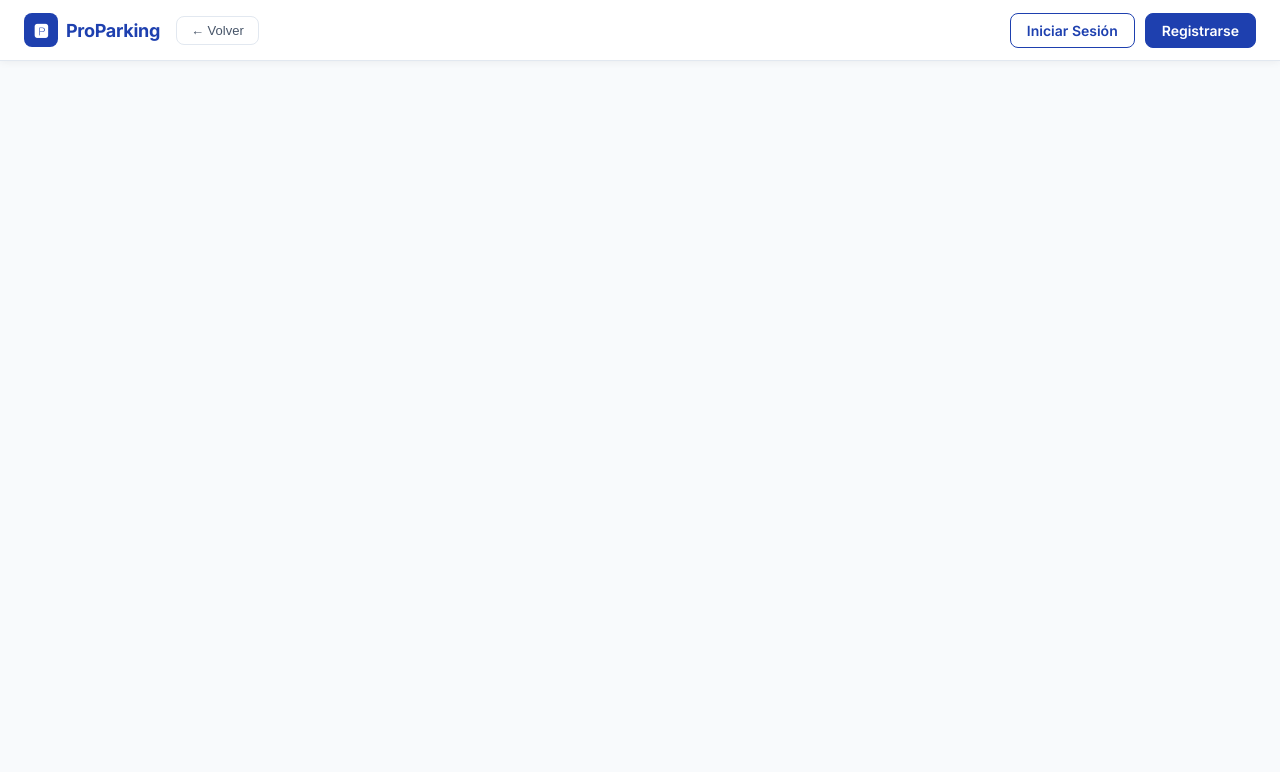
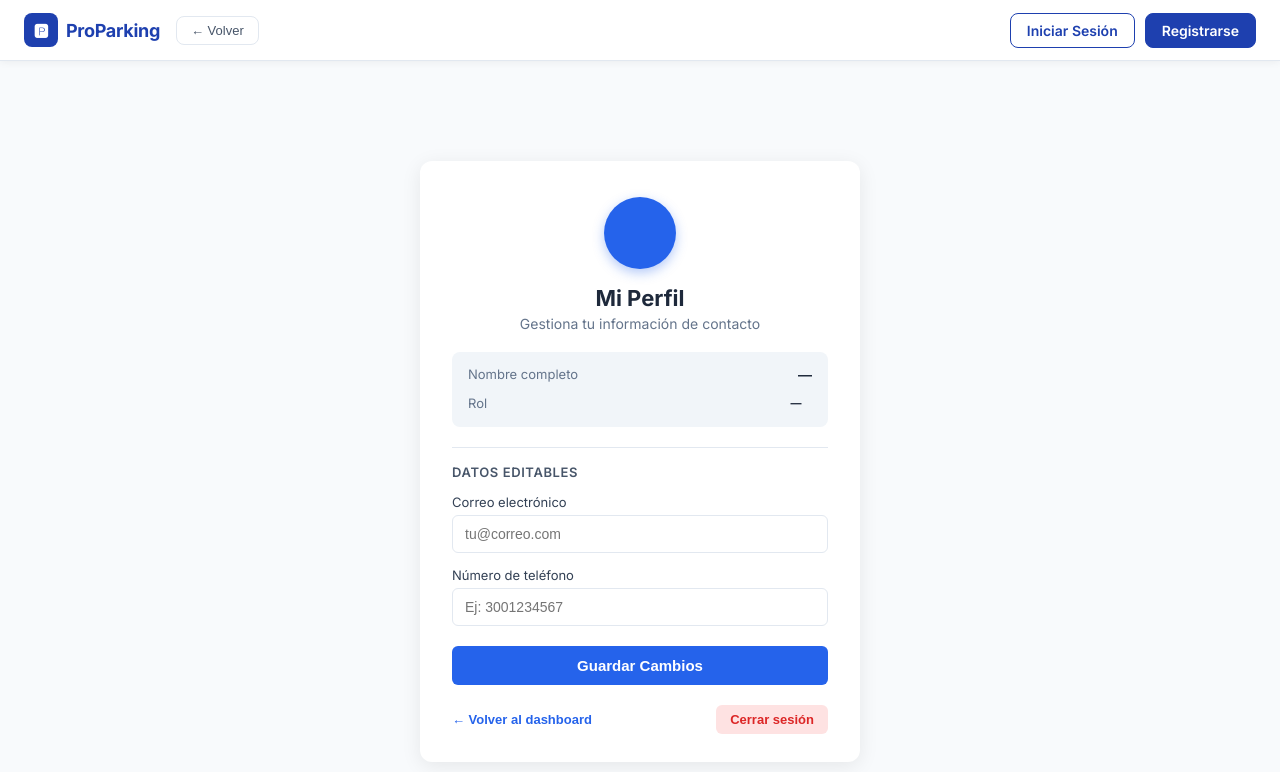
Before and after one commit to jgonzal12/frontproparking, a React (Vite) app in the folder proparking-web/: page /perfil in a window 1280 px wide. Shown: the top 772 px of the page. Built offline with nearby package versions, Linux system fonts and the light colour scheme; no server answers.

Commit message:
Update profil lastname

```diff
--- a/proparking-web/src/context/AuthContext.jsx
+++ b/proparking-web/src/context/AuthContext.jsx
@@ -1,38 +1,56 @@
 import { createContext, useContext, useState } from 'react';
+import { cerrarSesion } from '../services/authService';
 
 const AuthContext = createContext(null);
 
 export function AuthProvider({ children }) {
+
     const [usuario, setUsuario] = useState(() => {
-        const token = localStorage.getItem('token');
-        if (!token) return null;
-        return {
-            token,
-            rol:      localStorage.getItem('rol'),
-            nombre:   localStorage.getItem('nombre'),
-            apellido: localStorage.getItem('apellido'),
-            email:    localStorage.getItem('email'),
-            id:       localStorage.getItem('id'),
-        };
+        const rol      = localStorage.getItem('rol');
+        const nombre   = localStorage.getItem('nombre');
+        const apellido = localStorage.getItem('apellido');
+        const id       = localStorage.getItem('id');
+        const email    = localStorage.getItem('email');
+        const telefono = localStorage.getItem('telefono');
+        if (!rol) return null;
+        return { rol, nombre, apellido, id, email, telefono };
     });
 
     const login = (data) => {
-        localStorage.setItem('token',    data.token);
         localStorage.setItem('rol',      data.rol);
         localStorage.setItem('nombre',   data.nombre);
-        localStorage.setItem('apellido', data.apellido || '');
-        localStorage.setItem('email',    data.email || '');
+        localStorage.setItem('apellido', data.apellido  || '');
         localStorage.setItem('id',       data.id);
-        setUsuario(data);
+        localStorage.setItem('email',    data.email     || '');
+        localStorage.setItem('telefono', data.telefono  || '');
+        setUsuario({
+            rol:      data.rol,
+            nombre:   data.nombre,
+            apellido: data.apellido  || '',
+            id:       data.id,
+            email:    data.email     || '',
+            telefono: data.telefono  || '',
+        });
     };
 
-    const logout = () => {
+    // Permite actualizar campos del perfil sin cerrar sesión
+    const actualizarUsuario = (datos) => {
+        const nuevo = { ...usuario, ...datos };
+        if (datos.email    !== undefined) localStorage.setItem('email',    datos.email);
+        if (datos.telefono !== undefined) localStorage.setItem('telefono', datos.telefono);
+        if (datos.nombre   !== undefined) localStorage.setItem('nombre',   datos.nombre);
+        if (datos.apellido !== undefined) localStorage.setItem('apellido', datos.apellido);
+        setUsuario(nuevo);
+    };
+
+    const logout = async () => {
+        await cerrarSesion();
         localStorage.clear();
         setUsuario(null);
     };
 
     return (
-        <AuthContext.Provider value={{ usuario, login, logout }}>
+        <AuthContext.Provider value={{ usuario, login, logout, actualizarUsuario, setUsuario }}>
             {children}
         </AuthContext.Provider>
     );
@@ -41,3 +59,5 @@ export function AuthProvider({ children }) {
 export function useAuth() {
     return useContext(AuthContext);
 }
+
+export { AuthContext };
--- a/proparking-web/src/pages/Perfil.jsx
+++ b/proparking-web/src/pages/Perfil.jsx
@@ -1,95 +1,149 @@
+import React, { useState, useEffect } from 'react';
+import { useNavigate } from 'react-router-dom';
 import { useAuth } from '../context/AuthContext';
+import { actualizarPerfil } from '../services/usuarioService';
 import '../styles/Perfil.css';
 
-const rolLabel = {
-    CLIENTE: 'Cliente',
-    ADMIN: 'Administrador',
-    SUPER_ADMIN: 'Super Admin',
-};
+const Perfil = () => {
+    const navigate = useNavigate();
+    const { usuario, actualizarUsuario, logout } = useAuth();
 
-const rolColor = {
-    CLIENTE: { bg: '#e0e7ff', color: '#2563eb' },
-    ADMIN: { bg: '#fef08a', color: '#854d0e' },
-    SUPER_ADMIN: { bg: '#ede9fe', color: '#7c3aed' },
-};
+    const [formData, setFormData] = useState({
+        correo:   '',
+        telefono: '',
+    });
+    const [mensaje, setMensaje] = useState({ texto: '', tipo: '' });
+    const [loading, setLoading]  = useState(false);
 
-function Perfil() {
-    const { usuario } = useAuth();
+    useEffect(() => {
+        if (usuario) {
+            setFormData({
+                correo:   usuario.email    || '',
+                telefono: usuario.telefono || '',
+            });
+        }
+    }, [usuario]);
 
-    if (!usuario) return null;
+    const handleChange = (e) => {
+        setFormData({ ...formData, [e.target.name]: e.target.value });
+    };
 
-    const colores = rolColor[usuario.rol] || { bg: '#e2e8f0', color: '#475569' };
-    const inicial = (usuario.nombre || 'U')[0].toUpperCase();
+    const handleSubmit = async (e) => {
+        e.preventDefault();
+        setMensaje({ texto: '', tipo: '' });
+        setLoading(true);
+        try {
+            const data = await actualizarPerfil(formData);
+            // Actualizar contexto con los nuevos datos devueltos por el backend
+            actualizarUsuario({
+                email:    data.email    || formData.correo,
+                telefono: data.telefono || formData.telefono,
+            });
+            setMensaje({ texto: 'Tus datos han sido actualizados correctamente.', tipo: 'success' });
+        } catch (error) {
+            setMensaje({
+                texto: error.response?.data?.message || error.response?.data?.error || 'Hubo un error al actualizar el perfil.',
+                tipo: 'error',
+            });
+        } finally {
+            setLoading(false);
+        }
+    };
+
+    const handleLogout = async () => {
+        await logout();
+        navigate('/login');
+    };
+
+    // Determina la ruta de regreso según el rol
+    const handleVolver = () => {
+        if (usuario?.rol === 'SUPER_ADMIN') navigate('/superadmin-dashboard');
+        else if (usuario?.rol === 'ADMIN')  navigate('/admin-dashboard');
+        else                                navigate('/dashboard');
+    };
 
     return (
-        <div className="perfil-wrapper">
+        <div className="perfil-container">
             <div className="perfil-card">
+                {/* Encabezado con avatar de iniciales */}
+                <div className="perfil-avatar">
+                    {usuario?.nombre?.charAt(0).toUpperCase()}
+                    {usuario?.apellido?.charAt(0).toUpperCase()}
+                </div>
 
-                {/* ── Avatar y nombre ── */}
-                <div className="perfil-header">
-                    <div className="perfil-avatar">{inicial}</div>
-                    <div className="perfil-header-info">
-                        <h2 className="perfil-nombre">
-                            {usuario.nombre} {usuario.apellido}
-                        </h2>
-                        <span
-                            className="perfil-rol-badge"
-                            style={{ backgroundColor: colores.bg, color: colores.color }}
-                        >
-                            {rolLabel[usuario.rol] || usuario.rol}
+                <h2>Mi Perfil</h2>
+                <p className="perfil-subtitle">Gestiona tu información de contacto</p>
+
+                {/* Datos no editables */}
+                <div className="perfil-info-readonly">
+                    <div className="perfil-info-row">
+                        <span className="perfil-info-label">Nombre completo</span>
+                        <span className="perfil-info-value">
+                            {usuario?.nombre || '—'} {usuario?.apellido || ''}
+                        </span>
+                    </div>
+                    <div className="perfil-info-row">
+                        <span className="perfil-info-label">Rol</span>
+                        <span className={`perfil-rol perfil-rol--${(usuario?.rol || '').toLowerCase()}`}>
+                            {usuario?.rol || '—'}
                         </span>
                     </div>
                 </div>
 
+                {/* Divider */}
                 <div className="perfil-divider" />
 
-                {/* ── Información ── */}
-                <div className="perfil-section-title">Información de la cuenta</div>
+                <p className="perfil-section-title">Datos editables</p>
 
-                <div className="perfil-fields">
-                    <div className="perfil-field">
-                        <span className="perfil-field-label">Nombre</span>
-                        <span className="perfil-field-value">{usuario.nombre}</span>
+                {mensaje.texto && (
+                    <div className={`alert alert-${mensaje.tipo}`}>
+                        {mensaje.texto}
+                    </div>
+                )}
+
+                <form onSubmit={handleSubmit} className="perfil-form">
+                    <div className="form-group">
+                        <label htmlFor="correo">Correo electrónico</label>
+                        <input
+                            type="email"
+                            id="correo"
+                            name="correo"
+                            value={formData.correo}
+                            onChange={handleChange}
+                            required
+                            placeholder="tu@correo.com"
+                        />
                     </div>
 
-                    <div className="perfil-field">
-                        <span className="perfil-field-label">Apellido</span>
-                        <span className="perfil-field-value">{usuario.apellido || '—'}</span>
+                    <div className="form-group">
+                        <label htmlFor="telefono">Número de teléfono</label>
+                        <input
+                            type="text"
+                            id="telefono"
+                            name="telefono"
+                            value={formData.telefono}
+                            onChange={handleChange}
+                            placeholder="Ej: 3001234567"
+                        />
                     </div>
 
-                    <div className="perfil-field">
-                        <span className="perfil-field-label">Correo electrónico</span>
-                        <span className="perfil-field-value">{usuario.email}</span>
-                    </div>
+                    <button type="submit" className="btn-guardar" disabled={loading}>
+                        {loading ? 'Guardando cambios...' : 'Guardar Cambios'}
+                    </button>
+                </form>
 
-                    <div className="perfil-field">
-                        <span className="perfil-field-label">Rol</span>
-                        <span className="perfil-field-value">
-                            {rolLabel[usuario.rol] || usuario.rol}
-                        </span>
-                    </div>
+                {/* Acciones secundarias */}
+                <div className="perfil-actions">
+                    <button onClick={handleVolver} className="btn-volver">
+                        ← Volver al dashboard
+                    </button>
+                    <button onClick={handleLogout} className="btn-cerrar-sesion">
+                        Cerrar sesión
+                    </button>
                 </div>
-
-                <div className="perfil-divider" />
-
-                {/* ── Cambiar contraseña ── */}
-                <div className="perfil-section-title">Seguridad</div>
-
-                <div className="perfil-info-box">
-                    <span className="perfil-info-icon">🔒</span>
-                    <div>
-                        <p className="perfil-info-text">
-                            ¿Quieres cambiar tu contraseña? Puedes hacerlo haciendo click en el boton.
-                        </p>
-                        <a href="/recuperar-password" className="perfil-link">
-                            Cambiar contraseña →
-                        </a>
-                    </div>
-                </div>
-
             </div>
         </div>
     );
-}
+};
 
 export default Perfil;
--- a/proparking-web/src/styles/Perfil.css
+++ b/proparking-web/src/styles/Perfil.css
@@ -1,187 +1,264 @@
-/* ==========================================================================
-   PERFIL — ProParking
-   ========================================================================== */
+/* ============================================================
+   PERFIL — estilos completos
+   ============================================================ */
 
-.perfil-wrapper {
-    min-height: calc(100vh - 60px);
+.perfil-container {
+    display: flex;
+    justify-content: center;
+    align-items: center;
+    min-height: 100vh;
+    padding: 24px 16px;
     background-color: #f8fafc;
-    display: flex;
-    align-items: flex-start;
-    justify-content: center;
-    padding: 40px 20px;
 }
 
 .perfil-card {
-    background: white;
+    background-color: #ffffff;
     border-radius: 12px;
-    border: 1px solid #e2e8f0;
-    box-shadow: 0 4px 16px rgba(0, 0, 0, 0.06);
+    box-shadow: 0 4px 20px rgba(0, 0, 0, 0.08);
+    padding: 36px 32px 28px;
     width: 100%;
-    max-width: 520px;
-    padding: 32px;
+    max-width: 440px;
 }
 
-/* ── Header con avatar ── */
-.perfil-header {
-    display: flex;
-    align-items: center;
-    gap: 20px;
-    margin-bottom: 24px;
-}
-
+/* ── Avatar con iniciales ─────────────────────────────────── */
 .perfil-avatar {
-    width: 64px;
-    height: 64px;
+    width: 72px;
+    height: 72px;
+    border-radius: 50%;
     background-color: #2563eb;
-    color: white;
-    border-radius: 50%;
+    color: #ffffff;
+    font-size: 26px;
+    font-weight: 700;
     display: flex;
     align-items: center;
     justify-content: center;
-    font-size: 26px;
-    font-weight: 700;
-    flex-shrink: 0;
+    margin: 0 auto 16px;
+    letter-spacing: 2px;
+    box-shadow: 0 4px 12px rgba(37, 99, 235, 0.35);
 }
 
-.perfil-header-info {
+/* ── Encabezado ───────────────────────────────────────────── */
+.perfil-card h2 {
+    margin: 0 0 4px;
+    color: #1e293b;
+    text-align: center;
+    font-size: 22px;
+}
+
+.perfil-subtitle {
+    color: #64748b;
+    text-align: center;
+    margin: 0 0 20px;
+    font-size: 0.875rem;
+}
+
+/* ── Datos de solo lectura ────────────────────────────────── */
+.perfil-info-readonly {
+    background-color: #f1f5f9;
+    border-radius: 8px;
+    padding: 14px 16px;
     display: flex;
     flex-direction: column;
-    gap: 6px;
+    gap: 10px;
+    margin-bottom: 4px;
 }
 
-.perfil-nombre {
-    margin: 0;
-    font-size: 20px;
-    font-weight: 700;
-    color: #1e293b;
-}
-
-.perfil-rol-badge {
-    display: inline-block;
-    font-size: 12px;
-    font-weight: 700;
-    padding: 3px 10px;
-    border-radius: 10px;
-    align-self: flex-start;
-}
-
-/* ── Divider ── */
-.perfil-divider {
-    height: 1px;
-    background-color: #f1f5f9;
-    margin: 20px 0;
-}
-
-/* ── Títulos de sección ── */
-.perfil-section-title {
-    font-size: 12px;
-    font-weight: 700;
-    text-transform: uppercase;
-    letter-spacing: 0.6px;
-    color: #94a3b8;
-    margin-bottom: 16px;
-}
-
-/* ── Campos de info ── */
-.perfil-fields {
-    display: flex;
-    flex-direction: column;
-    gap: 0;
-    border: 1px solid #e2e8f0;
-    border-radius: 8px;
-    overflow: hidden;
-}
-
-.perfil-field {
+.perfil-info-row {
     display: flex;
     justify-content: space-between;
     align-items: center;
-    padding: 14px 16px;
-    border-bottom: 1px solid #f1f5f9;
-    gap: 12px;
+    gap: 8px;
 }
 
-.perfil-field:last-child {
-    border-bottom: none;
-}
-
-.perfil-field-label {
+.perfil-info-label {
     font-size: 13px;
     color: #64748b;
     font-weight: 500;
-    flex-shrink: 0;
+    white-space: nowrap;
 }
 
-.perfil-field-value {
+.perfil-info-value {
     font-size: 14px;
     color: #1e293b;
     font-weight: 600;
     text-align: right;
-    word-break: break-all;
 }
 
-/* ── Caja de info seguridad ── */
-.perfil-info-box {
-    display: flex;
-    align-items: flex-start;
-    gap: 12px;
-    background-color: #f8fafc;
-    border: 1px solid #e2e8f0;
-    border-radius: 8px;
-    padding: 16px;
+/* Chip de rol */
+.perfil-rol {
+    font-size: 11px;
+    font-weight: 700;
+    padding: 3px 10px;
+    border-radius: 20px;
+    text-transform: uppercase;
+    letter-spacing: 0.5px;
 }
 
-.perfil-info-icon {
-    font-size: 20px;
-    flex-shrink: 0;
-    margin-top: 2px;
+.perfil-rol--cliente {
+    background-color: #e0e7ff;
+    color: #2563eb;
 }
 
-.perfil-info-text {
-    margin: 0 0 8px 0;
-    font-size: 13px;
-    color: #475569;
-    line-height: 1.5;
+.perfil-rol--admin {
+    background-color: #fef08a;
+    color: #854d0e;
 }
 
-.perfil-link {
+.perfil-rol--super_admin {
+    background-color: #ede9fe;
+    color: #7c3aed;
+}
+
+/* ── Divisor ──────────────────────────────────────────────── */
+.perfil-divider {
+    height: 1px;
+    background-color: #e2e8f0;
+    margin: 20px 0 16px;
+}
+
+.perfil-section-title {
     font-size: 13px;
     font-weight: 600;
+    color: #475569;
+    text-transform: uppercase;
+    letter-spacing: 0.6px;
+    margin: 0 0 14px;
+}
+
+/* ── Formulario ───────────────────────────────────────────── */
+.perfil-form .form-group {
+    margin-bottom: 14px;
+}
+
+.perfil-form label {
+    display: block;
+    margin-bottom: 5px;
+    color: #334155;
+    font-weight: 500;
+    font-size: 13px;
+}
+
+.perfil-form input {
+    width: 100%;
+    padding: 10px 12px;
+    border: 1px solid #e2e8f0;
+    border-radius: 6px;
+    font-size: 14px;
+    box-sizing: border-box;
+    transition: border-color 0.2s, box-shadow 0.2s;
+    color: #1e293b;
+}
+
+.perfil-form input:focus {
+    border-color: #2563eb;
+    outline: none;
+    box-shadow: 0 0 0 3px rgba(37, 99, 235, 0.1);
+}
+
+/* ── Botón principal ──────────────────────────────────────── */
+.btn-guardar {
+    width: 100%;
+    padding: 11px;
+    background-color: #2563eb;
+    color: white;
+    border: none;
+    border-radius: 6px;
+    font-size: 15px;
+    font-weight: 600;
+    cursor: pointer;
+    margin-top: 6px;
+    transition: background-color 0.2s;
+}
+
+.btn-guardar:hover:not(:disabled) {
+    background-color: #1d4ed8;
+}
+
+.btn-guardar:disabled {
+    background-color: #93c5fd;
+    cursor: not-allowed;
+}
+
+/* ── Acciones secundarias ─────────────────────────────────── */
+.perfil-actions {
+    display: flex;
+    justify-content: space-between;
+    align-items: center;
+    margin-top: 20px;
+    gap: 10px;
+}
+
+.btn-volver {
+    background: none;
+    border: none;
     color: #2563eb;
+    font-size: 13px;
+    font-weight: 600;
+    cursor: pointer;
+    padding: 0;
     text-decoration: none;
 }
 
-.perfil-link:hover {
+.btn-volver:hover {
     text-decoration: underline;
 }
 
-/* ── Responsive ── */
+.btn-cerrar-sesion {
+    background-color: #fee2e2;
+    color: #dc2626;
+    border: none;
+    padding: 7px 14px;
+    border-radius: 6px;
+    font-size: 13px;
+    font-weight: 600;
+    cursor: pointer;
+    transition: background-color 0.2s;
+}
+
+.btn-cerrar-sesion:hover {
+    background-color: #fecaca;
+}
+
+/* ── Alertas ──────────────────────────────────────────────── */
+.alert {
+    padding: 10px 14px;
+    border-radius: 6px;
+    margin-bottom: 16px;
+    font-size: 13px;
+    text-align: center;
+    font-weight: 500;
+}
+
+.alert-success {
+    background-color: #dcfce7;
+    color: #16a34a;
+    border: 1px solid #bbf7d0;
+}
+
+.alert-error {
+    background-color: #fee2e2;
+    color: #dc2626;
+    border: 1px solid #fecaca;
+}
+
+/* ── Responsive ───────────────────────────────────────────── */
 @media (max-width: 480px) {
-    .perfil-wrapper {
-        padding: 20px 16px;
+    .perfil-card {
+        padding: 24px 18px 20px;
     }
 
-    .perfil-card {
-        padding: 20px 16px;
+    .perfil-actions {
+        flex-direction: column-reverse;
+        align-items: stretch;
     }
 
-    .perfil-avatar {
-        width: 50px;
-        height: 50px;
-        font-size: 20px;
+    .btn-cerrar-sesion {
+        text-align: center;
+        width: 100%;
+        padding: 10px;
     }
 
-    .perfil-nombre {
-        font-size: 17px;
-    }
-
-    .perfil-field {
-        flex-direction: column;
-        align-items: flex-start;
-        gap: 4px;
-    }
-
-    .perfil-field-value {
-        text-align: left;
+    .btn-volver {
+        text-align: center;
     }
 }
```
